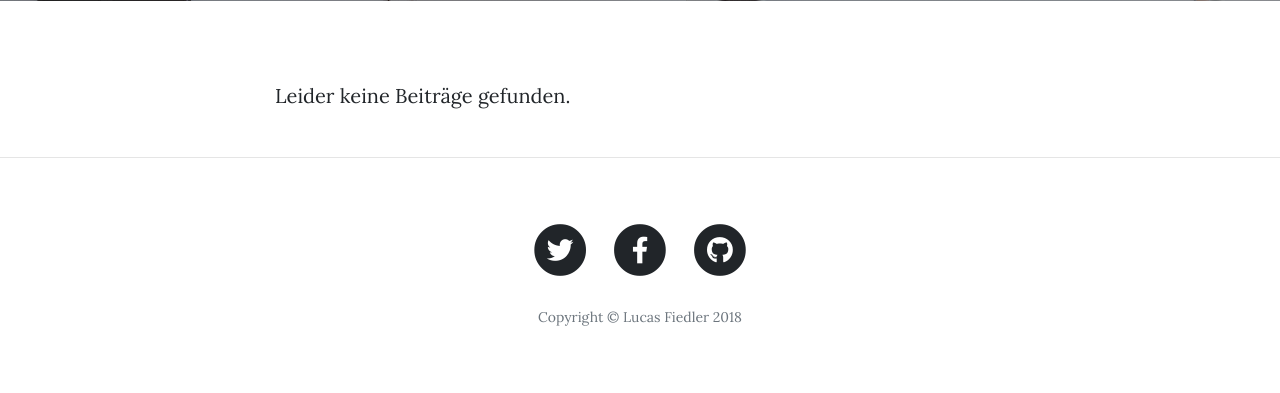
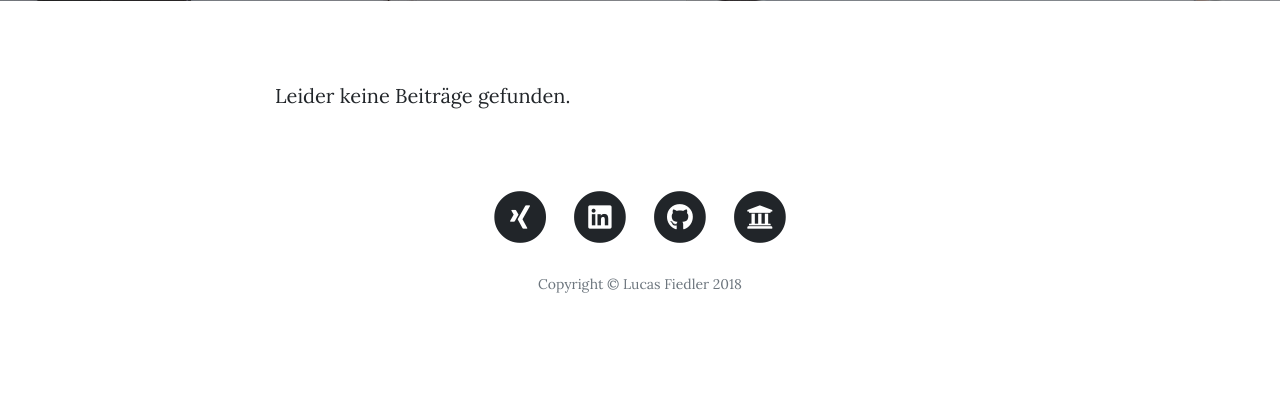
Before and after one commit to lucfie/mysite, a Django app: page /index/ in a window 1280 px wide. Shown: the part 538-931 px from the top of the page. After the commit the page ends 831 px from the top, so only its background shows below. Run offline with Django 3.2, Linux system fonts and the light colour scheme; data that the repository does not hold is empty; some libraries are stand-ins or nearby versions.

Commit message:
added links + smaller ui improvements
removed hr before footer

```diff
--- a/templates/base.html
+++ b/templates/base.html
@@ -82,8 +82,6 @@
       </div>
     </div>
 
-    <hr>
-
     <!-- Footer -->
     <footer>
       <div class="container">
@@ -91,26 +89,34 @@
           <div class="col-lg-8 col-md-10 mx-auto">
             <ul class="list-inline text-center">
               <li class="list-inline-item">
-                <a href="#">
+                <a href="https://www.xing.com/profile/Lucas_Fiedler">
                   <span class="fa-stack fa-lg">
                     <i class="fas fa-circle fa-stack-2x"></i>
-                    <i class="fab fa-twitter fa-stack-1x fa-inverse"></i>
+                    <i class="fab fa-xing fa-stack-1x fa-inverse"></i>
                   </span>
                 </a>
               </li>
               <li class="list-inline-item">
-                <a href="#">
+                <a href="https://linkedin.com/in/lucas-fiedler-56377471/">
                   <span class="fa-stack fa-lg">
                     <i class="fas fa-circle fa-stack-2x"></i>
-                    <i class="fab fa-facebook-f fa-stack-1x fa-inverse"></i>
+                    <i class="fab fa-linkedin fa-stack-1x fa-inverse"></i>
                   </span>
                 </a>
               </li>
               <li class="list-inline-item">
-                <a href="#">
+                <a href="https://github.com/lucfie/">
                   <span class="fa-stack fa-lg">
                     <i class="fas fa-circle fa-stack-2x"></i>
                     <i class="fab fa-github fa-stack-1x fa-inverse"></i>
+                  </span>
+                </a>
+              </li>
+              <li class="list-inline-item">
+                <a href="https://www.hs-wismar.de/">
+                  <span class="fa-stack fa-lg">
+                    <i class="fas fa-circle fa-stack-2x"></i>
+                    <i class="fas fa-university fa-stack-1x fa-inverse"></i>
                   </span>
                 </a>
               </li>
```
